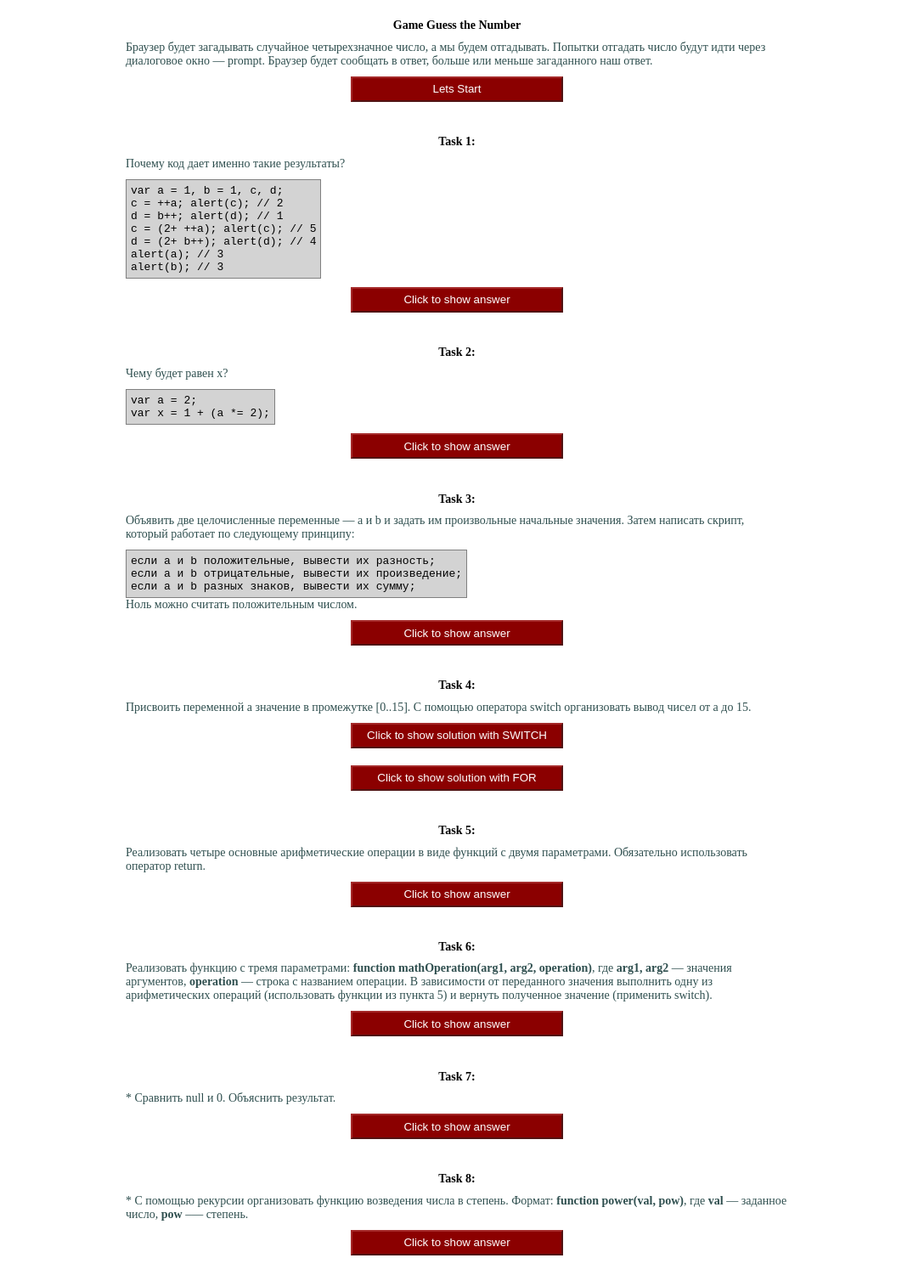
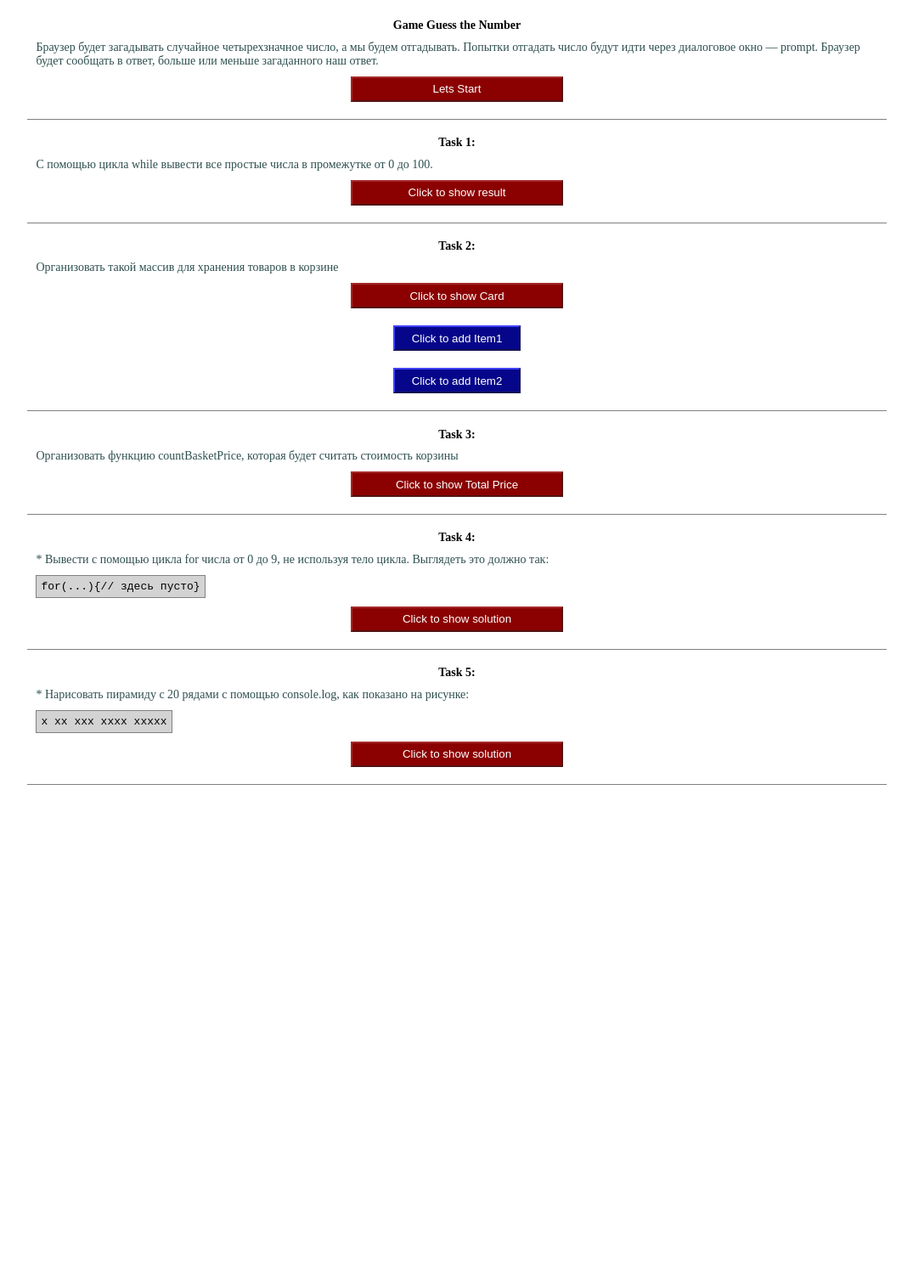
Before and after one commit to annapuchkova/JavaScriptLevel1, a website: page index.html in a window 1280 px wide. Shown: the part 25-1526 px from the top of the page at 85% size, without its empty margins (122-1197 px from the left). After the commit the page ends 977 px from the top, so only its background shows below. Drawn offline with Linux system fonts and the light colour scheme; files that its build step writes are made by us from their sources.

Commit message:
HW lesson3

```diff
--- a/css/style.css
+++ b/css/style.css
@@ -10,7 +10,7 @@
 }
 
 .task {
-    width: 800px;
+    width: 80%;
     min-height: 100px;
     display: flex;
     flex-direction: column;
@@ -19,6 +19,7 @@
     align-content: flex-start;
     padding: 10px;
     box-sizing: border-box;
+    border-bottom: 1px solid gray;
 }
 
 .buttons {
@@ -29,7 +30,16 @@
     color: #fff;
     margin: 10px 0;
 }
-.buttons:hover {
+.buttonsCard {
+    width: 150px;
+    height: 30px;
+    background-color: rgb(6, 6, 138);
+    border-color: rgb(42, 44, 165);
+    color: #fff;
+    margin: 10px 0;
+}
+.buttons:hover,
+.buttonsCard:hover {
     background-color: rgb(85, 3, 3);
     cursor: pointer;
 }
--- a/index.html
+++ b/index.html
@@ -20,78 +20,49 @@
             </div>
         <div class="task">
             <h1>Task 1: </h1>
-            <span>Почему код дает именно такие результаты?</span>
-            <code>
-                var a = 1, b = 1, c, d;<Br>
-                c = ++a; alert(c); // 2<Br>
-                d = b++; alert(d); // 1<Br>
-                c = (2+ ++a); alert(c); // 5<Br>
-                d = (2+ b++); alert(d); // 4<Br>
-                alert(a); // 3<Br>
-                alert(b); // 3</code>
-            <input value="Click to show answer" onclick="getAnswerTask1()" type="button" class="buttons">
+            <span>С помощью цикла while вывести все простые числа в промежутке от 0 до 100.</span>
+            <input value="Click to show result" onclick="getAnswerTask1()" type="button" class="buttons">
             <span id="task1"></span>
         </div>
         <div class="task">
             <h1>Task 2: </h1>
-            <span>Чему будет равен x? </span>
-            <code>
-                var a = 2;<Br>
-                var x = 1 + (a *= 2);</code>
-            <input value="Click to show answer" onclick="getAnswerTask2()" type="button" class="buttons">
+            <span>Организовать такой массив для хранения товаров в корзине</span>
+
+            <input value="Click to show Card" onclick="getAnswerTask2()" type="button" class="buttons">
             <span id="task2"></span>
+            <input value="Click to add Item1" onclick="addItem('1')" type="button" class="buttonsCard">
+            <input value="Click to add Item2" onclick="addItem('2')" type="button" class="buttonsCard">
         </div>
         <div class="task">
             <h1>Task 3: </h1>
-            <span>Объявить две целочисленные переменные — a и b и задать им произвольные начальные значения. Затем написать скрипт, который работает по следующему принципу:</span>
-            <code>
-                если a и b положительные, вывести их разность;<Br>
-                если а и b отрицательные, вывести их произведение;<Br>
-                если а и b разных знаков, вывести их сумму;<Br>
-            </code>
-            <span>Ноль можно считать положительным числом.</span>
-            <input value="Click to show answer" onclick="getOperation()" type="button" class="buttons">
+            <span>Организовать функцию countBasketPrice, которая будет считать стоимость корзины</span>
+
+            <input value="Click to show Total Price" onclick="getAnswerTask3()" type="button" class="buttons">
             <span id="task3"></span>
         </div>
         <div class="task">
             <h1>Task 4: </h1>
-            <span>Присвоить переменной а значение в промежутке [0..15]. С помощью оператора switch организовать вывод чисел от a до 15.</span>
-            <input value="Click to show solution with SWITCH" onclick="shownListOfNumbers()" type="button" class="buttons">
+            <span>* Вывести с помощью цикла for числа от 0 до 9, не используя тело цикла. Выглядеть это должно так:</span>
+            <code>
+                for(...){// здесь пусто}
+            </code>
+            <input value="Click to show solution" onclick="getAnswerTask4()" type="button" class="buttons">
             <span id="task4"></span>
-            <input value="Click to show solution with FOR" onclick="shownListOfNumbersCycle()" type="button" class="buttons">
-            <span id="task4_2"></span>
         </div>
         <div class="task">
             <h1>Task 5: </h1>
-            <span>Реализовать четыре основные арифметические операции в виде функций с двумя параметрами. Обязательно использовать оператор return.</span>
-            <input value="Click to show answer" onclick="showOperations()" type="button" class="buttons">
+            <span>* Нарисовать пирамиду с 20 рядами с помощью console.log, как показано на рисунке:</span>
+            <code>
+                x
+                xx
+                xxx
+                xxxx
+                xxxxx
+            </code>
+            <input value="Click to show solution" onclick="getAnswerTask5()" type="button" class="buttons">
             <span id="task5"></span>
         </div>
-        <div class="task">
-            <h1>Task 6: </h1>
-            <span>Реализовать функцию с тремя параметрами:
-                <b>function mathOperation(arg1, arg2, operation)</b>,
-                где <b>arg1, arg2</b> — значения аргументов, <b>operation</b> — строка с названием
-                операции. В зависимости от переданного значения выполнить одну из
-                арифметических операций (использовать функции из пункта 5) и вернуть
-                полученное значение (применить switch).</span>
-            <input value="Click to show answer" onclick="getMathOperation()" type="button" class="buttons">
-            <span id="task6"></span>
-        </div>
-        <div class="task">
-            <h1>Task 7: </h1>
-            <span>* Сравнить null и 0. Объяснить результат.</span>
-            <input value="Click to show answer" onclick="getCompare()" type="button" class="buttons">
-            <span id="task7"></span>
-        </div>
-        <div class="task">
-            <h1>Task 8: </h1>
-            <span>* С помощью рекурсии организовать функцию возведения числа в степень.
-                Формат: <b>function power(val, pow)</b>, где <b>val</b> — заданное число,
-                <b>pow</b> –— степень.</span>
-            <input value="Click to show answer" onclick="getPower()" type="button" class="buttons">
-            <span id="task8"></span>
-        </div>
+
 </div>
 </body>
 </html>
--- a/src/lesson3.js
+++ b/src/lesson3.js
@@ -57,3 +57,105 @@ const compareArrs = (a, b) => {
   }
 
 };
+
+// Task 2
+// С помощью цикла while вывести все простые числа в промежутке от 0 до 100.
+const getAnswerTask1 = () => {
+  let n = 0;
+  let result = [];
+  while (n <= 100) {
+    if (isPrime(n)) {
+      result = [...result, n];
+    }
+    n++;
+  }
+  document.getElementById('task1').innerHTML = `Result: ${result}`;
+};
+
+
+const isPrime = (num) => {
+  if (num < 2) {
+    return false;
+  }
+  let i = 2;
+  while (i <= (num / 2)) {
+    if (num % i === 0) {
+      return false;
+    }
+    i++;
+  }
+  return true;
+};
+
+// Task 2
+// Организовать массив для хранения товаров в корзине
+const card = [];
+const item1 = {itemID: '1', name: 'book', price: 100, quantity: 1};
+const item2 = {itemID: '2', name: 'pen', price: 5, quantity: 1};
+
+const items = {
+  '1': {name: 'book', price: 100, quantity: 1},
+  '2': {name: 'pen', price: 5, quantity: 1}
+};
+
+const addItem = (art) => {
+
+
+        if (art in card) {
+          card[art].quantity++;
+          console.log(`card name: ${card[art].name}; card quantity: ${card[art].quantity}`);
+        } else {
+            card[art] = items[art];
+            console.log(`card name: ${card[art].name}; quantity: ${card[art].quantity}; card.length: ${card.length}`);
+      }
+
+};
+
+
+// Показать содержимое корзины
+const getAnswerTask2 = () => {
+
+  let info = (card.length === 0) ? 'empty' : '';
+    let i = 1;
+    for( var key in card ) {
+      info = info + `<br>item ${i}: ${card[key].name};
+      price: ${card[key].price};
+      quantity: ${card[key].quantity}`;
+      i++;
+    }
+  document.getElementById('task2').innerHTML = `Your Card: ${info}`;
+};
+
+// Task 3
+// Организовать функцию countBasketPrice, которая будет считать стоимость корзины
+
+const countBasketPrice = (arr) => {
+  let count = 0;
+  for( var key in arr ) {
+    count = count + arr[key].price * arr[key].quantity;
+  }
+  return count;
+};
+
+// Показать стоимость корзины
+const getAnswerTask3 = () => {
+  document.getElementById('task3').innerHTML = `Total price: ${countBasketPrice(card)}`;
+};
+
+// Task 4
+// Вывести с помощью цикла for числа от 0 до 9, не используя тело цикла. Выглядеть это должно так:
+// for(...){// здесь пусто}
+const getAnswerTask4 = () => {
+  for (let i = 0; i < 9; i++, alert(`${i}`)) {}
+};
+
+// Task 5
+// Нарисовать пирамиду с 20 рядами с помощью console.log
+const getAnswerTask5 = () => {
+  let item = '';
+
+  for (let i = 0; i < 20; i++) {
+    item += 'x';
+    console.log(item);
+  }
+};
```
Also changed, not shown: dist/lesson3.js, dist/math.js (deleted).
